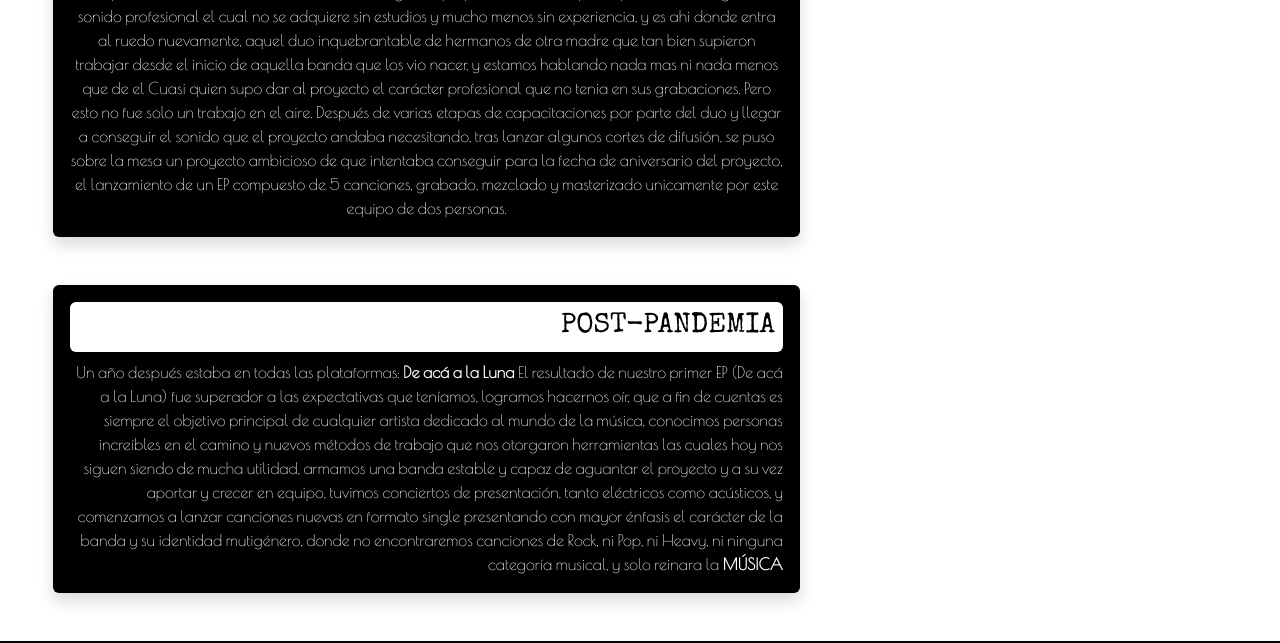
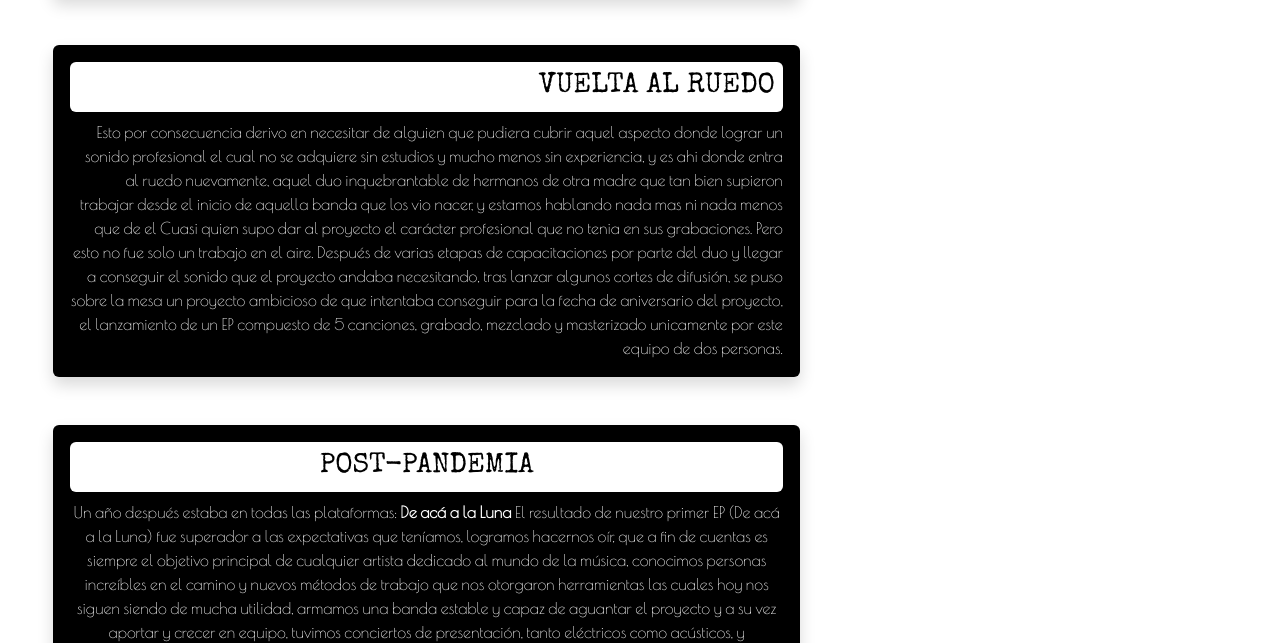
Before and after one commit to Terrazzino/Terra-WEB-Actualizado, a plain HTML site: page index.html in a window 1280 px wide. Shown: the part 1690-2333 px from the top of the page. Drawn offline with nearby package versions, Linux system fonts and the light colour scheme.

Commit message:
Generamos una carta mas de presentacion en el index para que no sea tan agobiante

```diff
--- a/index.html
+++ b/index.html
@@ -197,49 +197,6 @@
                     Martin Gracia, aparte de también haber sido guitarrista en el conjunto.<br>
                     3-La inquebrantable relación formada tanto de trabajo como de amistad entre estos integrantes mencionados que sirvieron para dar vida a este
                     proyecto que hoy sigue creciendo.<br>
-
-                      <!-- Marquez</b>, la
-                    cual fue fundada por quien fue
-                    su cantante (Leonardo Cabrera) y su bajista (Nacho Zarzur) quienes a su vez llamaron para
-                    formar
-                    parte en la batería a Fernando Gamboa
-                    y en la guitarra a Agustín Bonvechi mas conocido como Cuasi, el último integrante que
-                    aceptaron no
-                    del todo convencidos aun fue Terra.
-                    La banda empezó a conectar desde un primer ensayo y los frutos surgidos de la misma
-                    química
-                    de estos
-                    lazos inesperados, dieron resultados
-                    increíbles para jóvenes tan poco experimentados en el mundo de la música, llegando
-                    incluso a
-                    tocar
-                    tres veces en el mítico Willie Dixon.
-                    En el transcurso como en toda banda normalmente suele pasar, hubo una época deprimente
-                    donde
-                    músicos
-                    iban y venían y no terminaba de quedar
-                    una formación establecida y fija, al pasar del tiempo se logra constituir la banda y los
-                    únicos
-                    integrantes originales que sobrevivieron a
-                    todo el tormento fueron ni más ni menos que Cuasi y Terra. <br>
-                    La banda volvió a cobrar vida y comenzó a grabar su primer CD, un trabajo conformado de
-                    once
-                    canciones
-                    donde el compositor fue el mismo Terra,
-                    el ingeniero Martin Gracia fue el productor del álbum y el Cuasi tomaba clases con el
-                    mismo
-                    mientras
-                    colaboraba en la producción del mismo y
-                    daba sus pasos en el mundo de la producción musical. <br>
-                    Las cosas no venían bien y se empezaba a notar el desgaste del proyecto, diversos
-                    intereses
-                    personales chocaban con la posibilidad de un
-                    futuro prospero y casi como una campanada en un ring de boxeo, toco a las puertas de la
-                    realidad una
-                    pandemia que suponía un distanciamiento
-                    del cual creíamos podíamos sacar provecho para respirar y volver a arrancar con fuerza
-                    cuando todo
-                    pase...</p> -->
                   </p>
                 </div>
               </div>
@@ -258,6 +215,14 @@
                     los cuales en su gran abanico de géneros logro identificar como una descripción exacta de su identidad artística.
                     Esto lo llevo dadas las circunstancias a llevar adelante un pendiente que siempre tuvo el cual era, encarar un proyecto
                     solista.<br>
+                  </p>
+                </div>
+              </div>
+
+              <div class="text-end card mx-auto mt-5 bg-black text-white shadow" style="width:90%;">
+                <div class="card-body">
+                  <h3 class="card-title bg-white text-black rounded p-2">VUELTA AL RUEDO</h3>
+                  <p class="card-text">
                     Esto por consecuencia derivo en necesitar de alguien que pudiera cubrir aquel aspecto donde lograr un sonido profesional el cual
                     no se adquiere sin estudios y mucho menos sin experiencia, y es ahi donde entra al ruedo nuevamente, aquel duo inquebrantable
                     de hermanos de otra madre que tan bien supieron trabajar desde el inicio de aquella banda que los vio nacer, y estamos hablando
@@ -266,71 +231,11 @@
                     sonido que el proyecto andaba necesitando, tras lanzar algunos cortes de difusión, se puso sobre la mesa un proyecto ambicioso de
                     que intentaba conseguir para la fecha de aniversario del proyecto, el lanzamiento de un EP compuesto de 5 canciones, grabado, mezclado
                     y masterizado unicamente por este equipo de dos personas.
-                    <!-- Comienzo de pandemia, encierro,
-                    distanciamiento,
-                    barbijos y muy poco ruido. Las cosas que preocupaban
-                    empezaban a ser otras y la banda no era
-                    en primera instancia un asunto que atender ni el cual preocupase a los integrantes. En
-                    el
-                    caso
-                    particular de Terra, no pudo transcurrir la
-                    cuarentena en su hogar por motivos de seguridad por lo cual tuvo que residir en la casa
-                    de
-                    su tío
-                    mientras la cosa se calmaba.
-                    Era un hogar en las afueras de la ciudad con mucho verde, árboles, naturaleza y un gran
-                    terreno para
-                    relajar, tocar la guitarra, o simplemente
-                    disfrutar en paz. <br>
-                    Este ambiente le generó diversos impulsos de inspiración que concluyeron en
-                    composiciones
-                    nuevas y
-                    el interés por grabar en el encierro,
-                    investigó métodos de grabación con un celular y se puso en marcha, compuso lo que para
-                    él
-                    fue una de
-                    sus grandes obras aun no registradas
-                    en lo que era el genero particular de El Marquez, <b>Rock y derivados</b>. Compartió
-                    esto
-                    con los
-                    integrantes de la banda esperando una respuesta
-                    positiva por parte de ellos que solo encontró en quien siempre fue su
-                    mano
-                    derecha,
-                    Cuasi.
-                    Esto llevó a dar por terminado después de siete años aquella banda a la cual tanto cariño se
-                    le
-                    a tenido
-                    y la decision final fue comenzar sin saberlo
-                    su carrera si así se quiere "Solista". Dónde empezó a componer diversos géneros dándose
-                    el
-                    gusto de
-                    ya no pertenecer a una banda categorizada
-                    y sacando a relucir todos aquellos estilos que siempre le significaron y nunca pudo
-                    explorar
-                    al
-                    100%.
-                    Por otro lado estaba el Cuasi en su laboratorio experimentando todos los días en cursos
-                    y
-                    con sus
-                    propias investigaciones a fondo sobre la producción
-                    musical, absorbió todo lo que vio, practicó, pulió y perfeccionó cada método que conocía
-                    y
-                    cada
-                    método que estaba conociendo, llegando a resultados totalmente profesionales y dia a dia
-                    superadores. <br>
-                    Ya habían canciones, había un estudio y había un productor... todo estaba listo para
-                    arrancar y así
-                    fue como se le dio vida a <b>TERRA</b> con un
-                    desafió. Grabar un EP de 5 canciones en un año, no parecía tarea fácil, pero las ganas
-                    sobraban y la
-                    pasión era tal que no hubo obstáculo capaz de anteponerse al objetivo. <br>
-                    Un año después estaba en todas las plataformas: <b>De acá a la Luna</b> -->
                   </p>
                 </div>
               </div>
 
-              <div class="card text-end mx-auto mt-5 mb-5 bg-black text-white shadow" style="width: 90%;">
+              <div class="card text-center mx-auto mt-5 mb-5 bg-black text-white shadow" style="width: 90%;">
                 <div class="card-body">
                   <h3 class="card-title bg-white text-black rounded p-2">POST-PANDEMIA</h3>
                   <p class="card-text">Un año después estaba en todas las plataformas: <b>De acá a la Luna</b>
```
